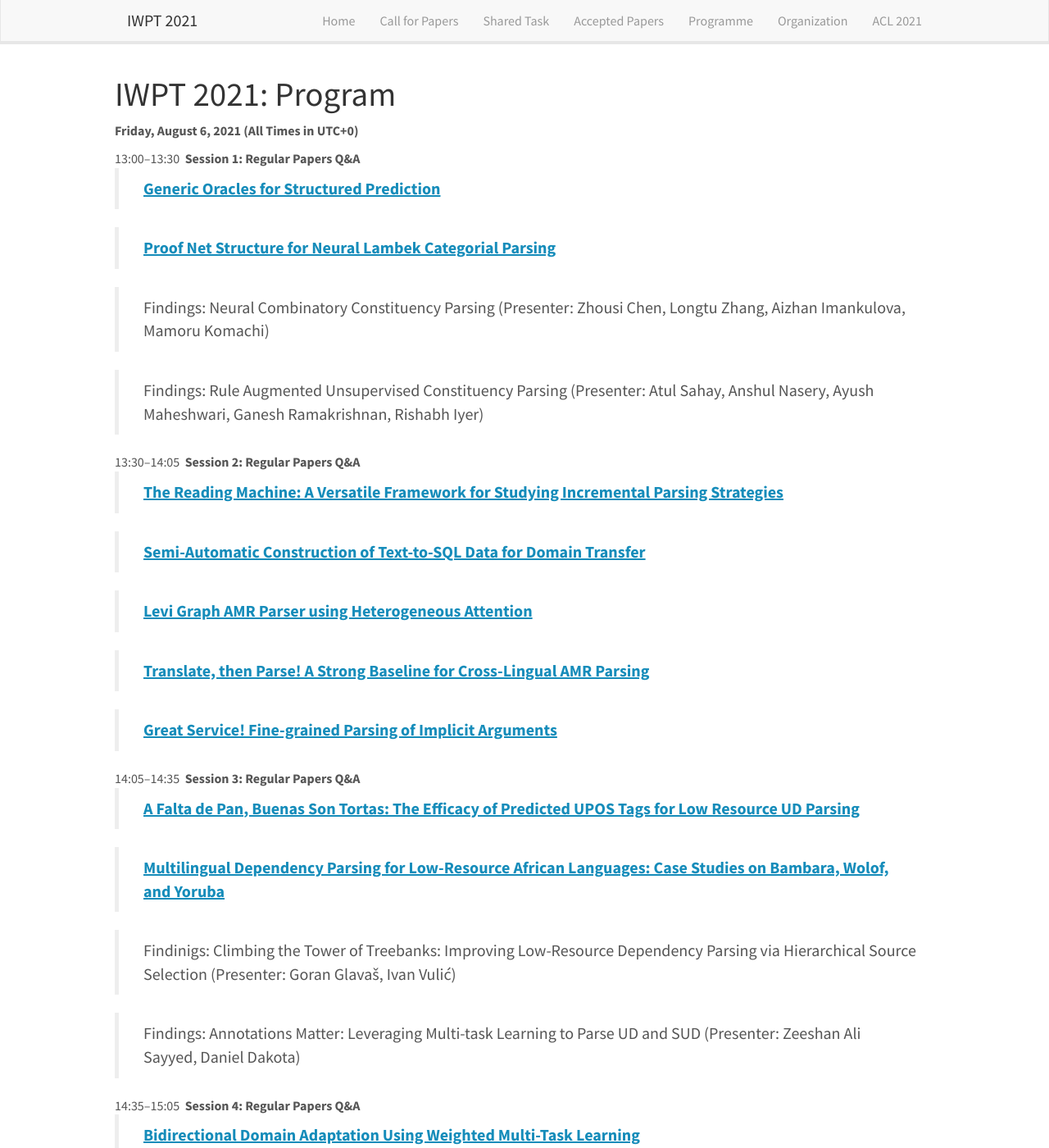
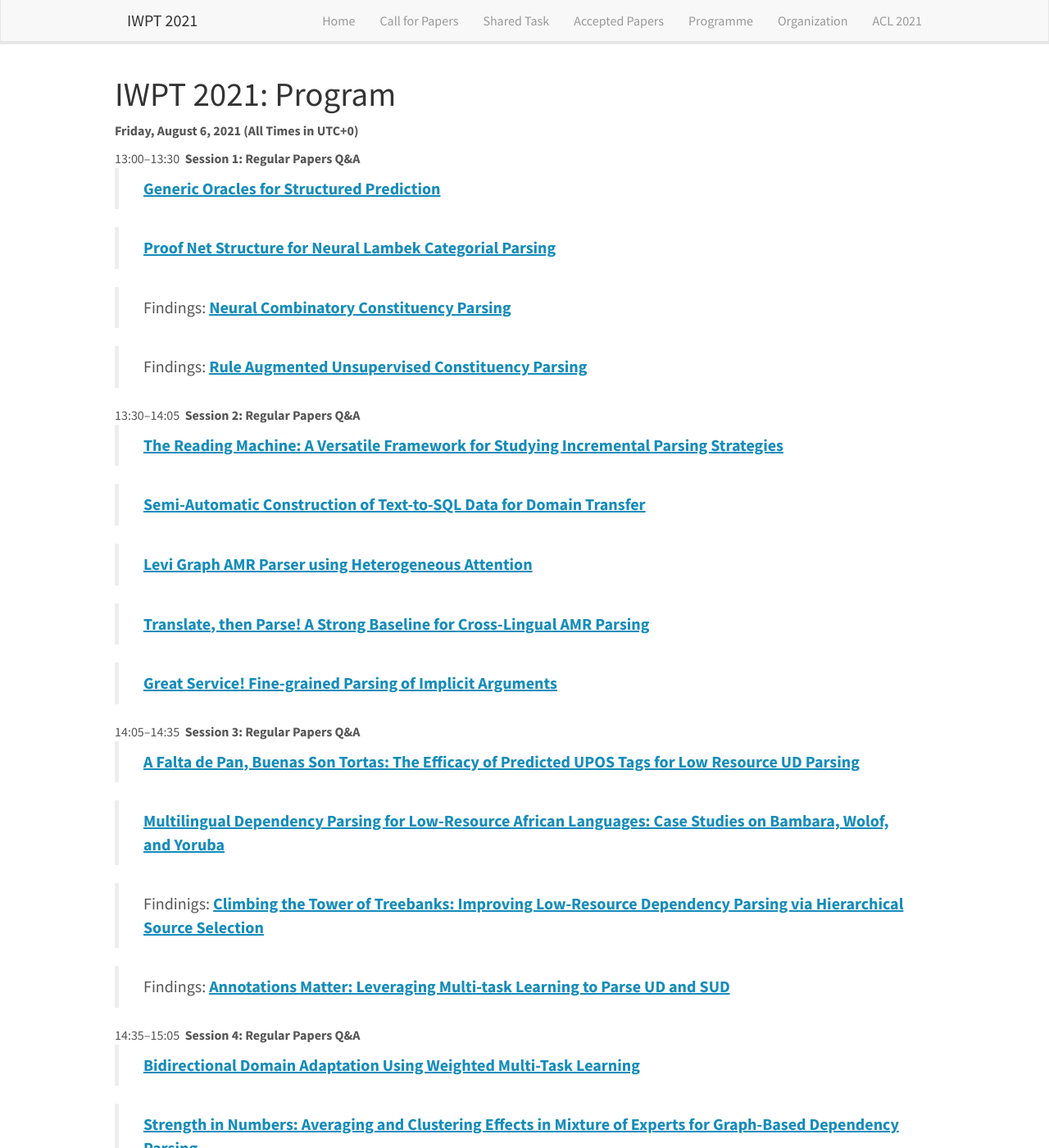
Before and after one commit to sigparse/iwpt2021, a Jekyll site: the page programme.html, which Jekyll copies as it is, in a window 1280 px wide and 1400 px high. Shown: the whole window at 82% size. Built offline with Jekyll 4.4.1, drawn with Linux system fonts in a browser that asks for light colours; nearby versions of some CDN libraries.

```diff
--- a/programme.html
+++ b/programme.html
@@ -103,11 +103,7 @@
 	</td>
 	<td>
 
-	  Findings: Neural Combinatory Constituency Parsing
-
-
-	  (Presenter: Zhousi Chen, Longtu Zhang, Aizhan Imankulova, Mamoru Komachi)
-
+	  Findings: <a href="https://aclanthology.org/2021.findings-acl.194/"  target="_blank"><b>Neural Combinatory Constituency Parsing</b></a>
 	</td>
       </tr>
     </tbody></table>
@@ -121,11 +117,7 @@
 	</td>
 	<td>
 
-	  Findings: Rule Augmented Unsupervised Constituency Parsing
-
-
-	  (Presenter: Atul Sahay, Anshul Nasery, Ayush Maheshwari, Ganesh Ramakrishnan, Rishabh Iyer)
-
+	  Findings: <a href="https://aclanthology.org/2021.findings-acl.436/"  target="_blank"><b>Rule Augmented Unsupervised Constituency Parsing</b></a>
 	</td>
       </tr>
     </tbody></table>
@@ -282,11 +274,7 @@
 	</td>
 	<td>
 
-	  Findinigs: Climbing the Tower of Treebanks: Improving Low-Resource Dependency Parsing via Hierarchical Source Selection
-
-
-	  (Presenter: Goran Glavaš, Ivan Vulić)
-
+	  Findinigs: <a href="https://aclanthology.org/2021.findings-acl.431/"  target="_blank"><b>Climbing the Tower of Treebanks: Improving Low-Resource Dependency Parsing via Hierarchical Source Selection</b></a>
 	</td>
       </tr>
     </tbody></table>
@@ -300,11 +288,7 @@
 	</td>
 	<td>
 
-	  Findings: Annotations Matter: Leveraging Multi-task Learning to Parse UD and SUD
-
-
-	  (Presenter: Zeeshan Ali Sayyed, Daniel Dakota)
-
+	  Findings: <a href="https://aclanthology.org/2021.findings-acl.305/"  target="_blank"><b>Annotations Matter: Leveraging Multi-task Learning to Parse UD and SUD</b></a>
 	</td>
       </tr>
     </tbody></table>
```
